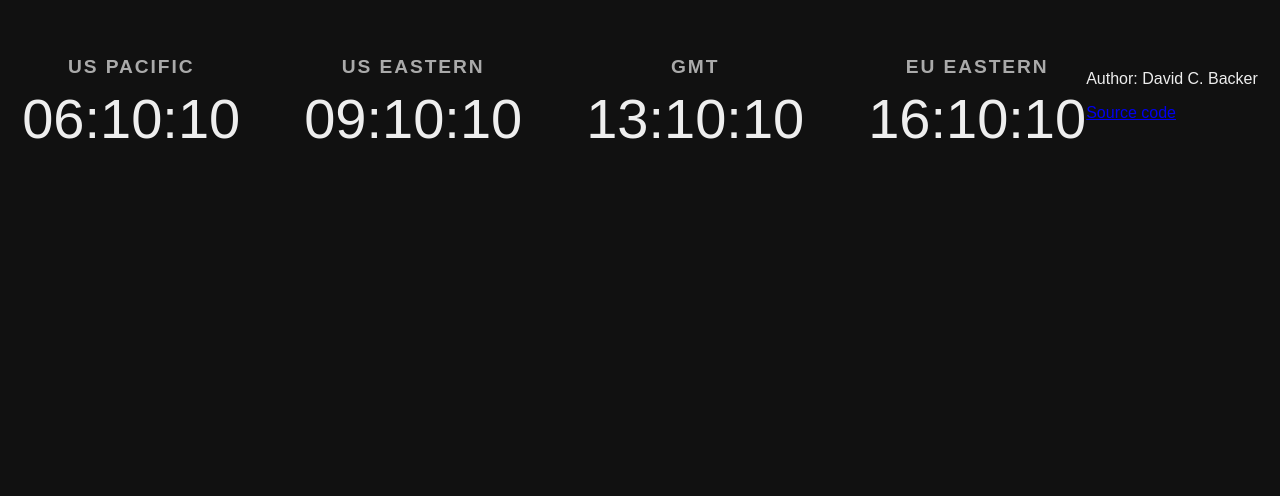
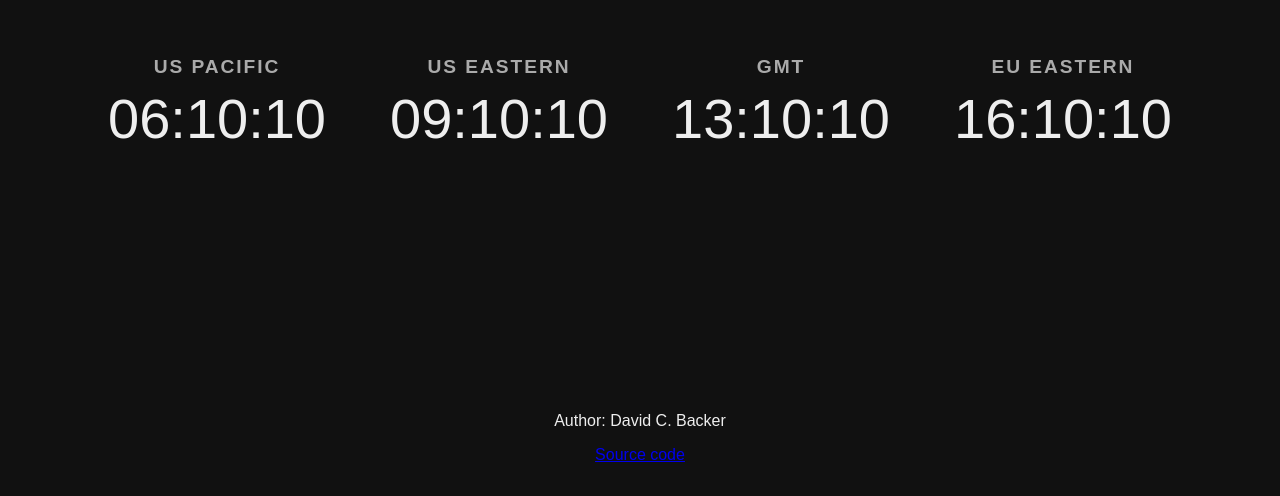
Before and after one commit to davidcbacker/time, a plain HTML site: page src/index.html in a window 1280 px wide. Shown: the part 304-800 px from the top of the page. Drawn offline with Linux system fonts and the light colour scheme.

Commit message:
Update style.css

```diff
--- a/src/style.css
+++ b/src/style.css
@@ -1,29 +1,29 @@
 body {
+    align-items: center;
+    background: #111;
+    box-sizing: border-box;
+    color: #eee;
+    display: flex;
     font-family: sans-serif;
-    display: flex;
     justify-content: center;
-    align-items: center;
+    margin: 0;
     min-height: 100vh;
-    margin: 0;
     padding: 2rem 0;
-    box-sizing: border-box;
-    background: #111;
-    color: #eee;
 }
 
 div.clocks {
     display: flex;
     flex-wrap: wrap;
+    gap: 4rem;
     justify-content: center;
-    gap: 4rem;
     text-align: center;
 }
 
 div.clock h2 {
+    color: #aaa;
     font-size: 1.2rem;
     text-transform: uppercase;
     letter-spacing: 0.1em;
-    color: #aaa;
     margin-bottom: 0.5rem;
 }
 
@@ -34,5 +34,9 @@ div.clock div.time {
 }
 
 footer {
-    display: block;
+    bottom: 1rem;
+    left: 50%;
+    position: absolute;
+    text-align: center;
+    transform: translateX(-50%);
 }
```
